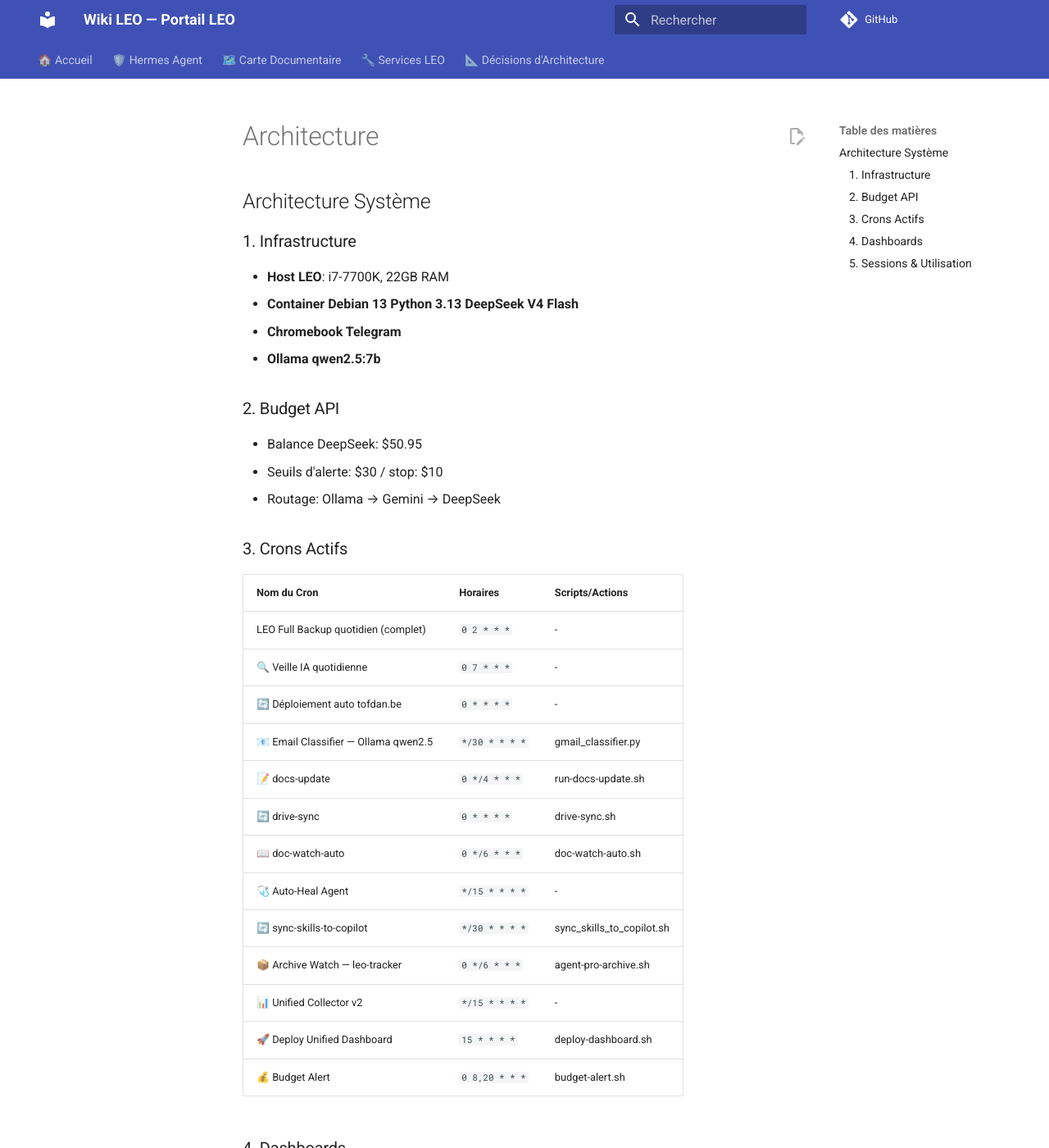
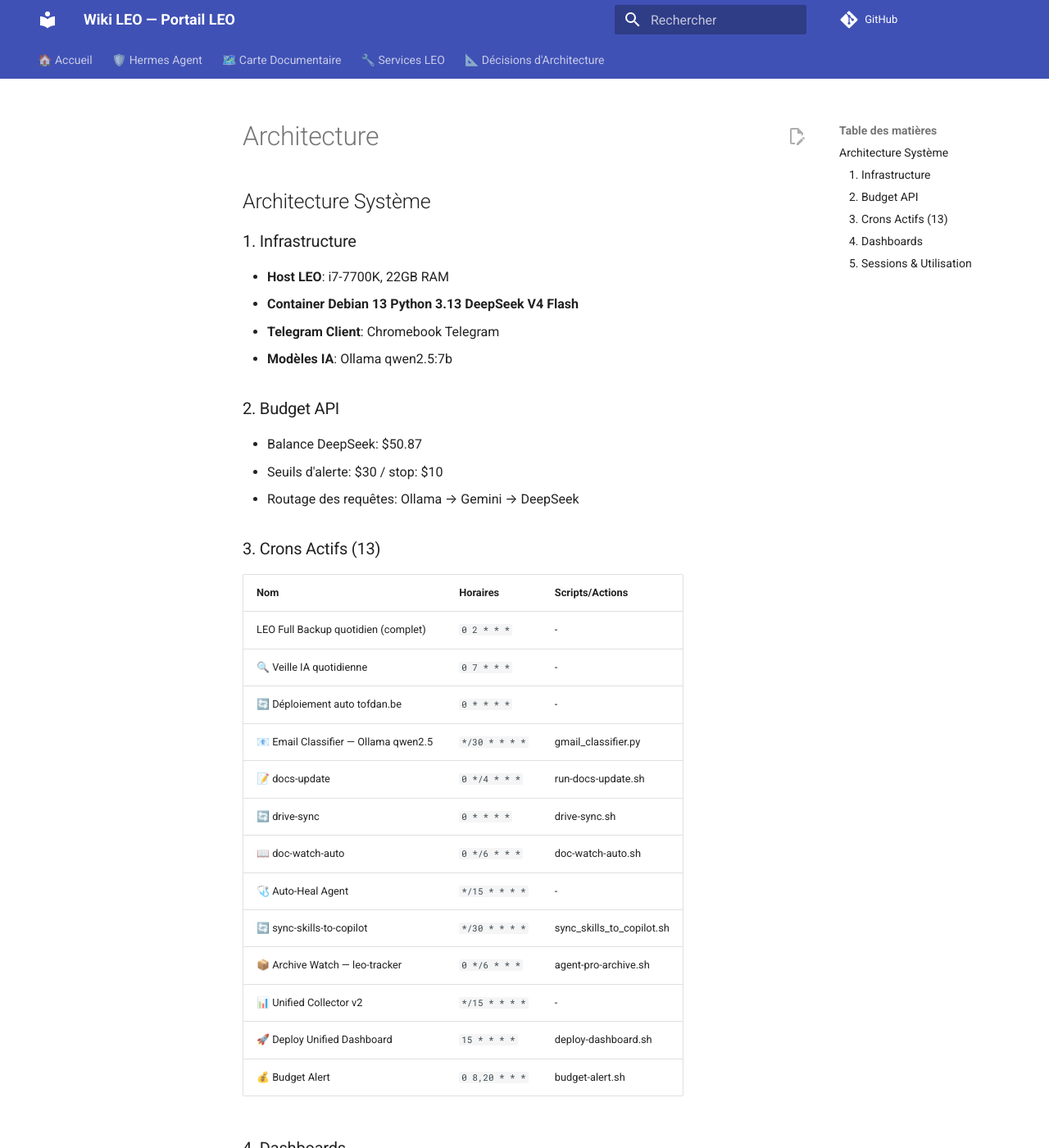
Before and after one commit to christophedanhier-hash/hermes-wiki, an MkDocs documentation site: the page built from docs/hermes/architecture.md, in a window 1280 px wide and 1400 px high. Shown: the whole window at 82% size. Built offline with MkDocs 1.6.1 and Material for MkDocs 9.7.7, drawn with Linux system fonts in a browser that asks for light colours; comment, search, counter and statistics services are not loaded; some of the changed text lies outside the part shown.

```diff
--- a/docs/hermes/architecture.md
+++ b/docs/hermes/architecture.md
@@ -3,17 +3,17 @@
 ### 1. Infrastructure
 - **Host LEO**: i7-7700K, 22GB RAM
 - **Container Debian 13 Python 3.13 DeepSeek V4 Flash**
-- **Chromebook Telegram**
-- **Ollama qwen2.5:7b**
+- **Telegram Client**: Chromebook Telegram
+- **Modèles IA**: Ollama qwen2.5:7b
 
 ### 2. Budget API
-- Balance DeepSeek: $50.95
+- Balance DeepSeek: $50.87
 - Seuils d'alerte: $30 / stop: $10
-- Routage: Ollama → Gemini → DeepSeek
+- Routage des requêtes: Ollama → Gemini → DeepSeek
 
-### 3. Crons Actifs
-| **Nom du Cron** | **Horaires** | **Scripts/Actions** |
-|-----------------|--------------|--------------------|
+### 3. Crons Actifs (13)
+| **Nom** | **Horaires** | **Scripts/Actions** |
+| --- | --- | --- |
 | LEO Full Backup quotidien (complet) | `0 2 * * *` | - |
 | 🔍 Veille IA quotidienne | `0 7 * * *` | - |
 | 🔄 Déploiement auto tofdan.be | `0 * * * *` | - |
@@ -35,7 +35,7 @@
 - wiki
 
 ### 5. Sessions & Utilisation
-- Total sessions: 557
-- Total messages: 13910
-- Telegram: 10 sessions
-- Database size: 95.4 MB
+- **Total sessions**: 593
+- **Total messages**: 14169
+- **Telegram**: 10 sessions
+- **Database size**: 98.1 MB
```
Also changed, not shown: docs/hermes/changelog.md (+3 -5 lines).
